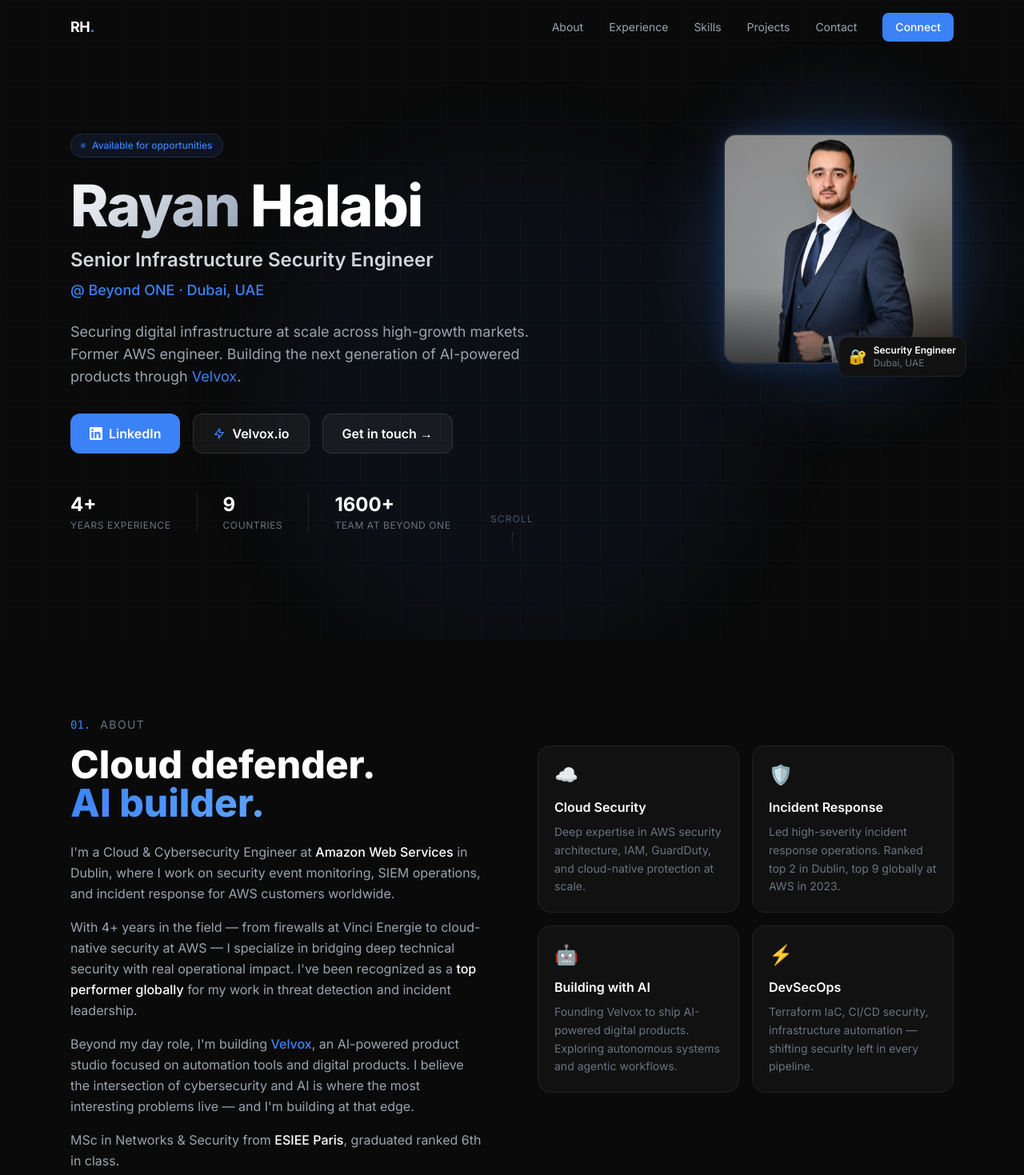
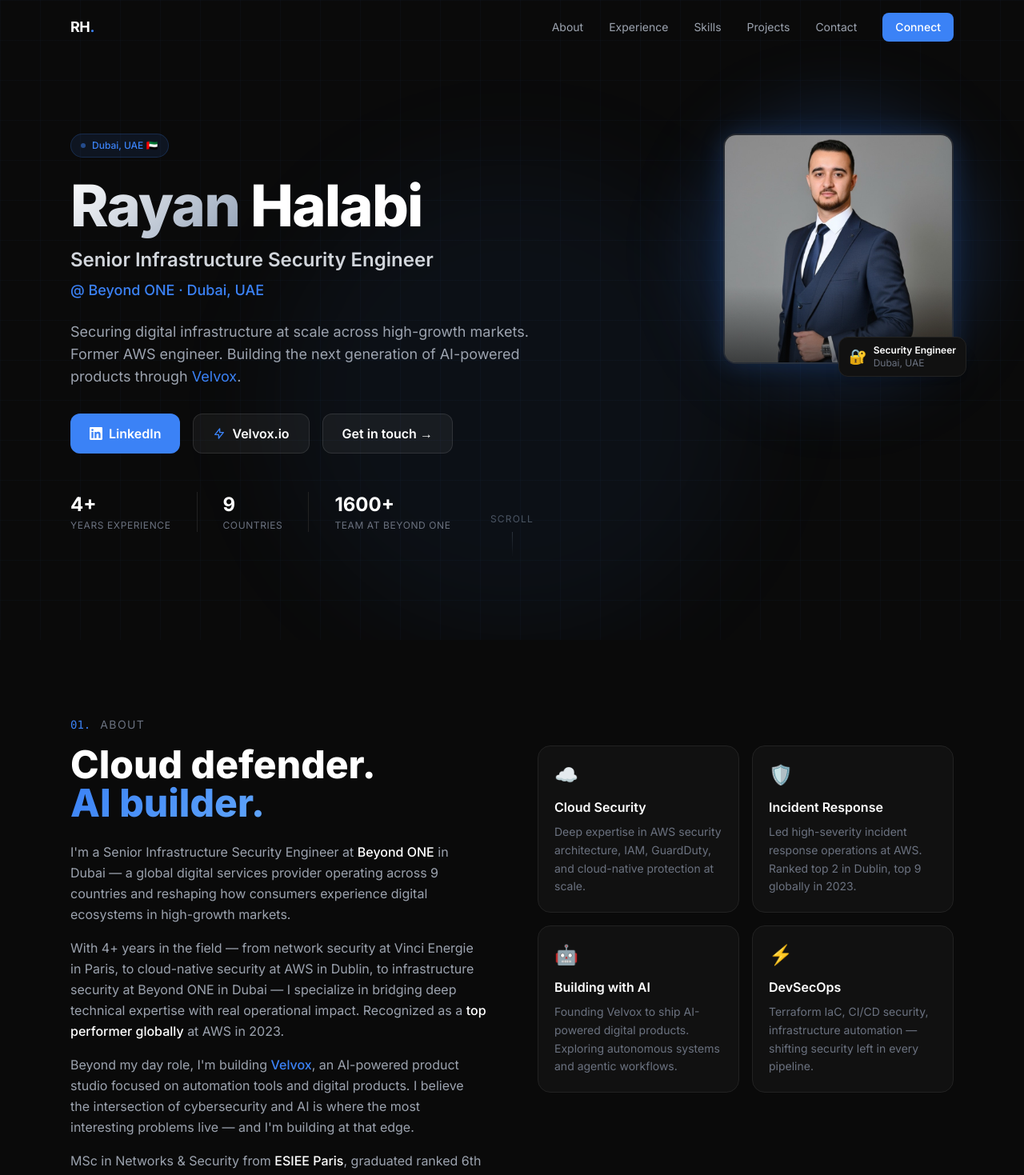
Before and after one commit to rayan-perso/rayanhalabi-site, a Next.js app: page / in a window 1280 px wide. Shown: the top 1469 px of the page at 80% size. Built offline with nearby package versions, Linux system fonts and the light colour scheme.

Commit message:
Fix: Dubai location, remove 'available' badge, remove tech stack mention, fix favicon

```diff
--- a/components/About.tsx
+++ b/components/About.tsx
@@ -8,7 +8,7 @@
     {
       icon: '🛡️',
       title: 'Incident Response',
-      desc: 'Led high-severity incident response operations. Ranked top 2 in Dublin, top 9 globally at AWS in 2023.',
+      desc: 'Led high-severity incident response operations at AWS. Ranked top 2 in Dublin, top 9 globally in 2023.',
     },
     {
       icon: '🤖',
@@ -42,13 +42,14 @@
 
             <div className="space-y-4 text-gray-400 text-base leading-relaxed">
               <p>
-                I'm a Cloud & Cybersecurity Engineer at <span className="text-white font-medium">Amazon Web Services</span> in Dublin,
-                where I work on security event monitoring, SIEM operations, and incident response for AWS customers worldwide.
+                I'm a Senior Infrastructure Security Engineer at <span className="text-white font-medium">Beyond ONE</span> in Dubai —
+                a global digital services provider operating across 9 countries and reshaping how consumers experience
+                digital ecosystems in high-growth markets.
               </p>
               <p>
-                With 4+ years in the field — from firewalls at Vinci Energie to cloud-native security at AWS — I specialize
-                in bridging deep technical security with real operational impact. I've been recognized as a <span className="text-white font-medium">top performer
-                globally</span> for my work in threat detection and incident leadership.
+                With 4+ years in the field — from network security at Vinci Energie in Paris, to cloud-native security at AWS in Dublin,
+                to infrastructure security at Beyond ONE in Dubai — I specialize in bridging deep technical expertise with real operational impact.
+                Recognized as a <span className="text-white font-medium">top performer globally</span> at AWS in 2023.
               </p>
               <p>
                 Beyond my day role, I'm building <span className="text-accent font-medium">Velvox</span>, an AI-powered product
--- a/components/Footer.tsx
+++ b/components/Footer.tsx
@@ -29,7 +29,7 @@
             Velvox
           </a>
           <span className="text-gray-800 text-sm">
-            Built with Next.js + Tailwind
+            Dubai, UAE 🇦🇪
           </span>
         </div>
       </div>
--- a/components/Hero.tsx
+++ b/components/Hero.tsx
@@ -17,7 +17,7 @@
             {/* Badge */}
             <div className="inline-flex items-center gap-2 bg-accent/10 border border-accent/20 text-accent text-xs font-medium px-3 py-1.5 rounded-full mb-6">
               <span className="w-1.5 h-1.5 bg-accent rounded-full animate-pulse" />
-              Available for opportunities
+              Dubai, UAE 🇦🇪
             </div>
 
             {/* Name */}
```
Also changed, not shown: 1 other file (tests, documents, lock files or other folders).
